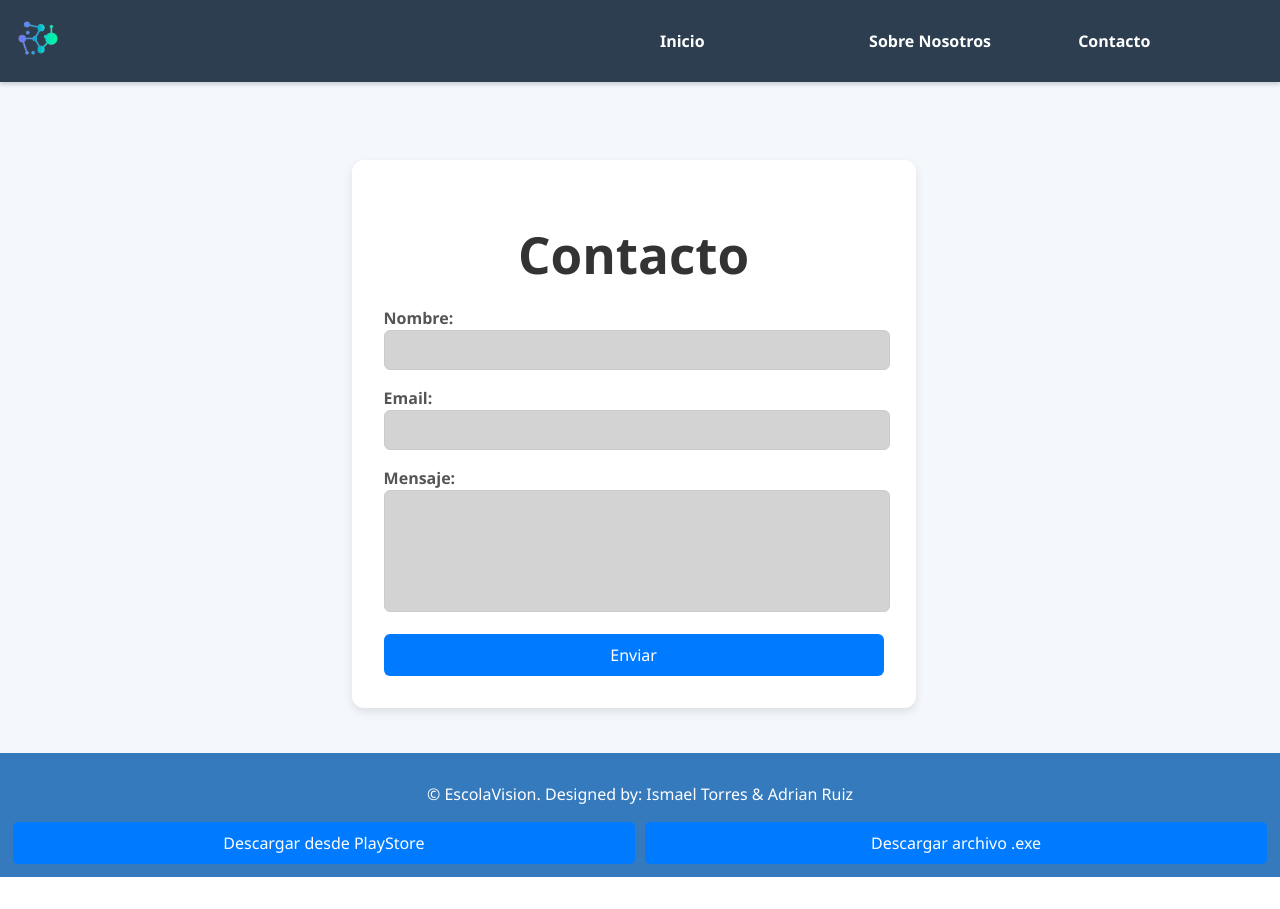
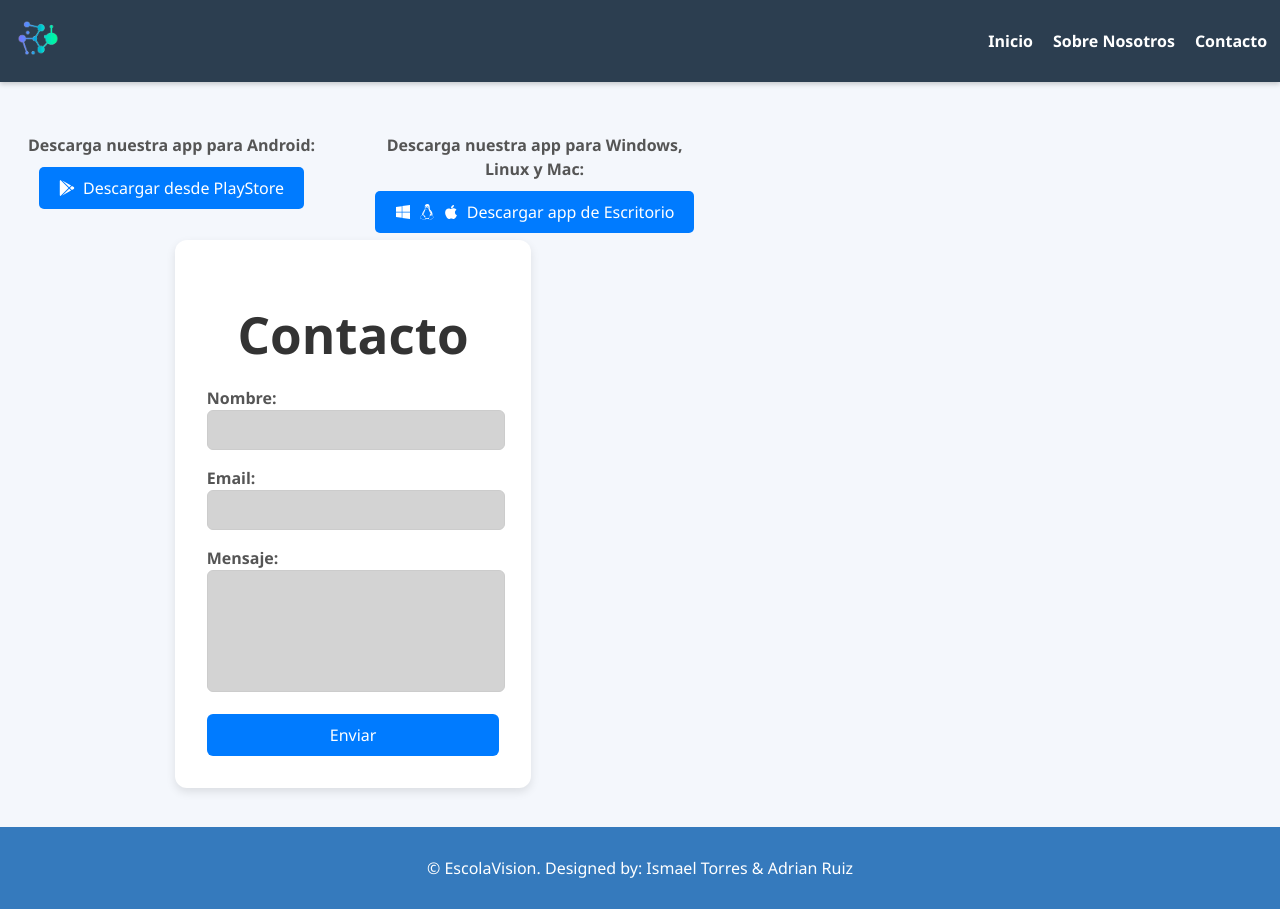
Before and after one commit to Ismaeltg05/Web-Escolavision, a React (Vite) app: page /Web-Escolavision/contact in a window 1280 px wide. Before the commit the page ends 877 px from the top, so only its background shows below. Built offline with nearby package versions, Linux system fonts and the light colour scheme.

Commit message:
buttons fixed

```diff
--- a/package.json
+++ b/package.json
@@ -15,6 +15,7 @@
     "lucide-react": "^0.475.0",
     "react": "^19.0.0",
     "react-dom": "^19.0.0",
+    "react-icons": "^5.5.0",
     "react-router-dom": "^7.2.0"
   },
   "devDependencies": {
--- a/src/App.css
+++ b/src/App.css
@@ -1,5 +1,4 @@
 #root {
-  max-width: 1280px;
   margin: 0 auto;
   padding: 2rem;
   text-align: center;
--- a/src/App.tsx
+++ b/src/App.tsx
@@ -5,12 +5,14 @@ import About from "./pages/About";
 import Contact from "./pages/Contact";
 import Navbar from "./components/Navbar";
 import Footer from "./components/Footer";
+import Downloads from "./components/Downloads";
 
 function App() {
   return (
     <BrowserRouter>
       <div className="container">
         <Navbar />
+        <Downloads />
         <div className="main-content">
           <Routes>
             <Route path="/Web-Escolavision/" element={<Home />} />
--- a/src/Styles.css
+++ b/src/Styles.css
@@ -6,10 +6,6 @@
     --background-light: #AED6F1; /* Fondo de secciones */
     --border-color: #BDC3C7; /* Color de bordes */
     --white-color: #FFFFFF; /* Blanco puro */
-}
-
-*{
-    width: 100%;
 }
 
 /* Estilos generales */
@@ -22,7 +18,7 @@ body {
 }
 
 .main-content{
-    width: 97%;
+    width: 98%;
     padding: 1%;
     display: flex;
     justify-content: center;
--- /dev/null
+++ b/src/components/Downloads.css
@@ -0,0 +1,36 @@
+.download-links {
+  margin-top: 60px; /* Ajusta este valor según la altura de tu Navbar */
+  display: flex;
+  gap: 20px;
+  justify-content: center;
+}
+
+.download-section {
+  text-align: center;
+  flex: 1;
+  display: flex;
+  flex-direction: column;
+  align-items: center;
+}
+
+.download-button {
+  display: flex;
+  align-items: center;
+  justify-content: center;
+  padding: 10px 20px;
+  background-color: #007bff;
+  color: white;
+  border: none;
+  border-radius: 5px;
+  cursor: pointer;
+  transition: background-color 0.3s ease;
+  margin-top: 10px; /* Añadir margen superior para separar el botón del label */
+}
+
+.download-button .icon {
+  margin-right: 8px;
+}
+
+.download-button:hover {
+  background-color: #0056b3;
+}
--- /dev/null
+++ b/src/components/Downloads.tsx
@@ -0,0 +1,28 @@
+import React from 'react';
+import "./Downloads.css";
+import { FaGooglePlay, FaWindows, FaLinux, FaApple } from 'react-icons/fa';
+
+function Downloads() {
+  return (
+    <div className="download-links">
+      <div className="download-section">
+        <label>Descarga nuestra app para Android:</label>
+        <a href="https://play.google.com/store/apps/details?id=com.escolavision.testescolavision&pcampaignid=web_share" target="_blank" rel="noopener noreferrer">
+          <button className="download-button">
+            <FaGooglePlay className="icon" /> Descargar desde PlayStore
+          </button>
+        </a>
+      </div>
+      <div className="download-section">
+        <label>Descarga nuestra app para Windows, Linux y Mac:</label>
+        <a href="/path/to/your/file.exe" download>
+          <button className="download-button">
+            <FaWindows className="icon" /> <FaLinux className="icon" /> <FaApple className="icon" /> Descargar app de Escritorio
+          </button>
+        </a>
+      </div>
+    </div>
+  );
+}
+
+export default Downloads;
--- a/src/components/Footer.css
+++ /dev/null
@@ -1,21 +0,0 @@
-
-.download-links {
-  display: flex;
-  gap: 10px;
-  justify-content: center;
-  margin-top: 10px;
-}
-
-.download-button {
-  padding: 10px 20px;
-  background-color: #007bff;
-  color: white;
-  border: none;
-  border-radius: 5px;
-  cursor: pointer;
-  transition: background-color 0.3s ease;
-}
-
-.download-button:hover {
-  background-color: #0056b3;
-}
--- a/src/components/Footer.tsx
+++ b/src/components/Footer.tsx
@@ -1,17 +1,7 @@
-import './Footer.css';
-
 function Footer() {
   return (
     <footer className="footer">
       <p>© EscolaVision. Designed by: Ismael Torres & Adrian Ruiz</p>
-      <div className="download-links">
-        <a href="https://play.google.com/store/apps/details?id=com.escolavision.testescolavision&pcampaignid=web_share" target="_blank" rel="noopener noreferrer">
-          <button className="download-button">Descargar desde PlayStore</button>
-        </a>
-        <a href="/path/to/your/file.exe" download>
-          <button className="download-button">Descargar archivo .exe</button>
-        </a>
-      </div>
     </footer>
   );
 }
```
Also changed, not shown: 1 other file (tests, documents, lock files or other folders).
